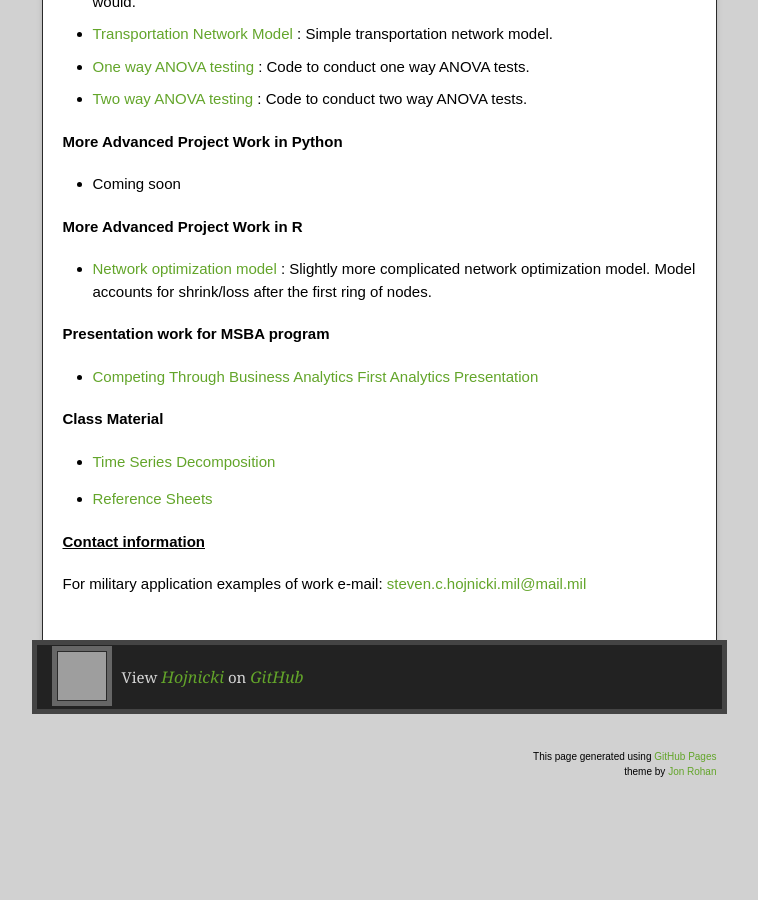
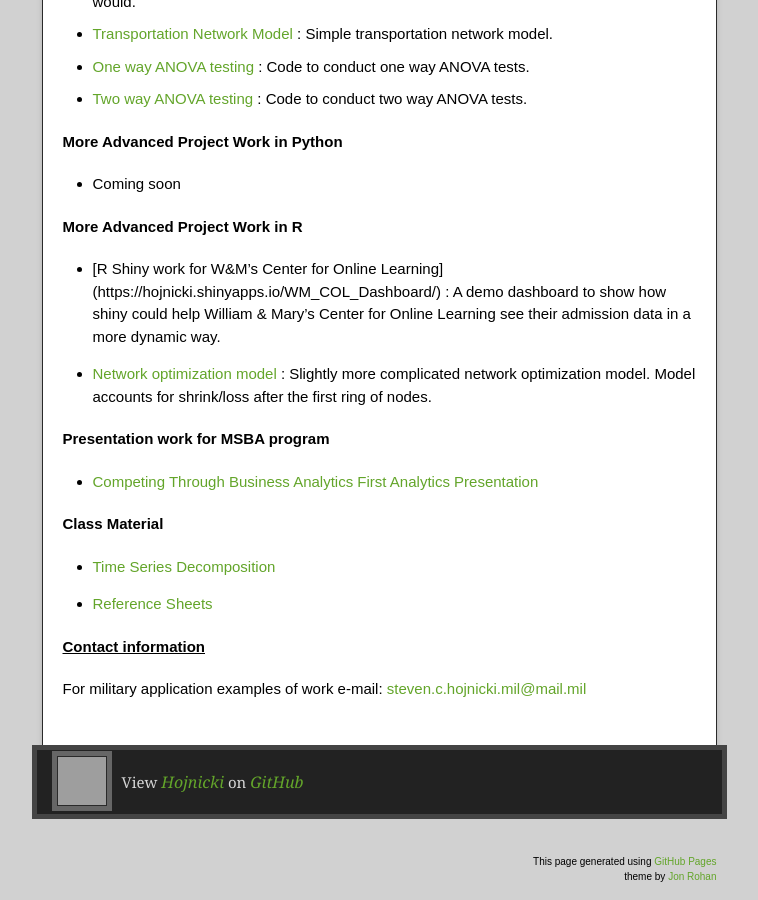
Before and after one commit to Hojnicki/hojnicki.github.io, a Jekyll site: the page built from index.md, in a window 1280 px wide and 900 px high, scrolled down 1045 px. Shown: the whole window, without its empty margins (261-1019 px from the left). Built offline with Jekyll 4.4.1, drawn with Linux system fonts in a browser that asks for light colours; our own code applies the rules of GitHub Pages for plain Markdown files; before the commit the page ends 1914 px from its top, so only the background shows below that; grey boxes are pictures that could not be loaded.

Commit message:
Update index.md

```diff
--- a/index.md
+++ b/index.md
@@ -21,6 +21,8 @@ description: Professional Portfolio: Python and R
 - Coming soon
 
 <b> More Advanced Project Work in R </b>
+- [R Shiny work for W&M's Center for Online Learning] (https://hojnicki.shinyapps.io/WM_COL_Dashboard/) : A demo dashboard to show how shiny could help William & Mary's Center for Online Learning see their admission data in a more dynamic way.
+
 - [Network optimization model](https://github.com/Hojnicki/advancedcoding/blob/master/Network_Graph.Rmd) : Slightly more complicated network optimization model. Model accounts for shrink/loss after the first ring of nodes.
 
 <b> Presentation work for MSBA program </b>
```
